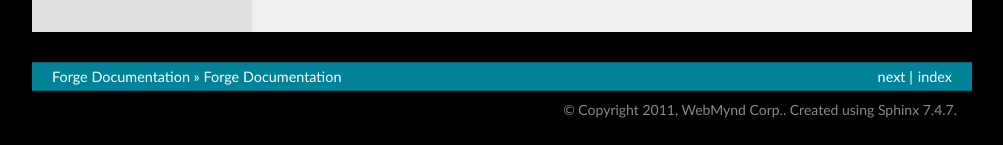
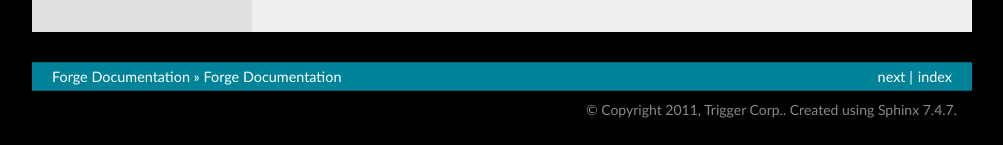
Before and after one commit to trigger-corp/Forge-Documentation, a Sphinx documentation site: the page built from source/index.rst, in a window 1280 px wide. Shown: the part 1883-2028 px from the top of the page, without its empty margins (138-1141 px from the left). Built offline with Sphinx 7.4.7, drawn with Linux system fonts in a browser that asks for light colours.

Commit message:
s/WebMynd/Trigger/

```diff
--- a/source/conf.py
+++ b/source/conf.py
@@ -42,7 +42,7 @@ master_doc = 'index'
 
 # General information about the project.
 project = u'Forge Documentation'
-copyright = u'2011, WebMynd Corp.'
+copyright = u'2011, Trigger Corp.'
 
 # The version info for the project you're documenting, acts as replacement for
 # |version| and |release|, also used in various other places throughout the
@@ -203,7 +203,7 @@ htmlhelp_basename = 'Forge'
 # Grouping the document tree into LaTeX files. List of tuples
 # (source start file, target name, title, author, documentclass [howto/manual]).
 latex_documents = [
-  ('index', 'WebMyndDocumentation.tex', u'Forge - Cross-browser Add-on Development Tools',
+  ('index', 'TriggerDocumentation.tex', u'Forge - Cross-browser Add-on Development Tools',
    u'Forge', 'manual'),
 ]
 
```
